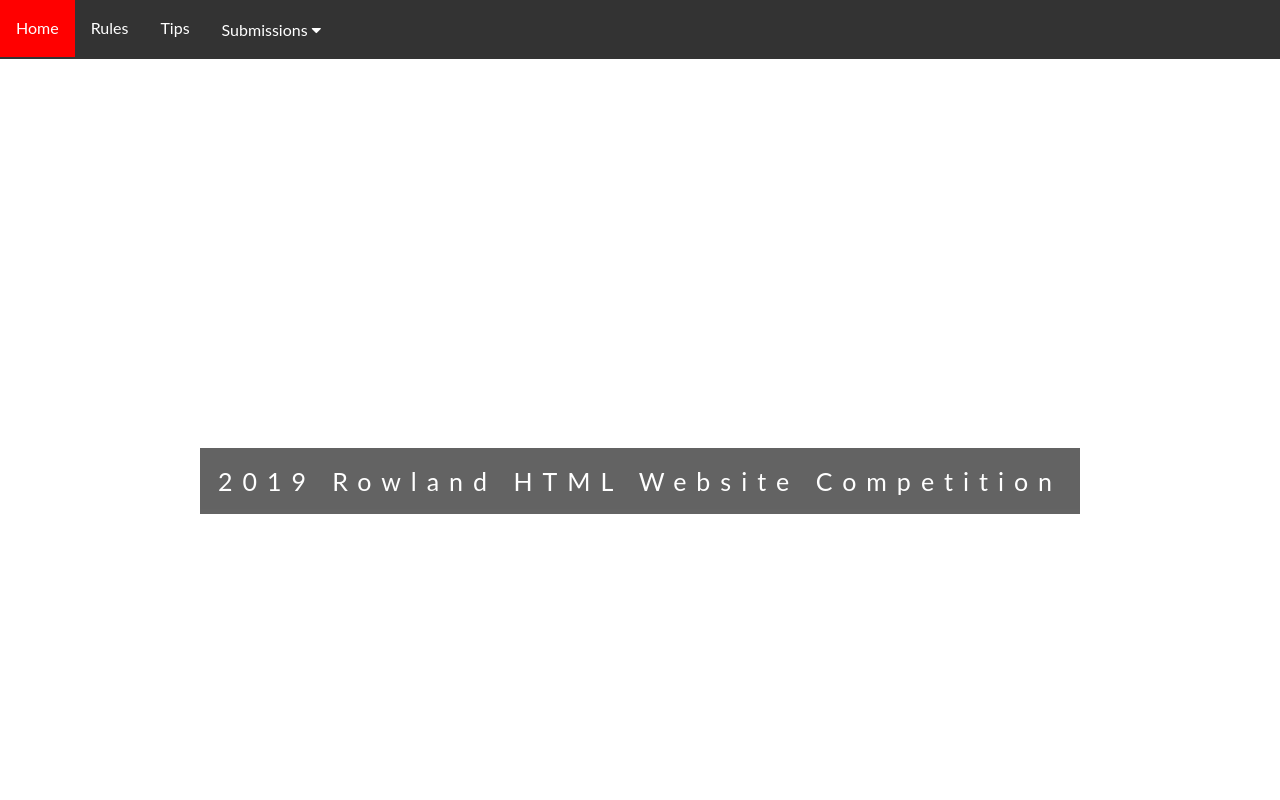
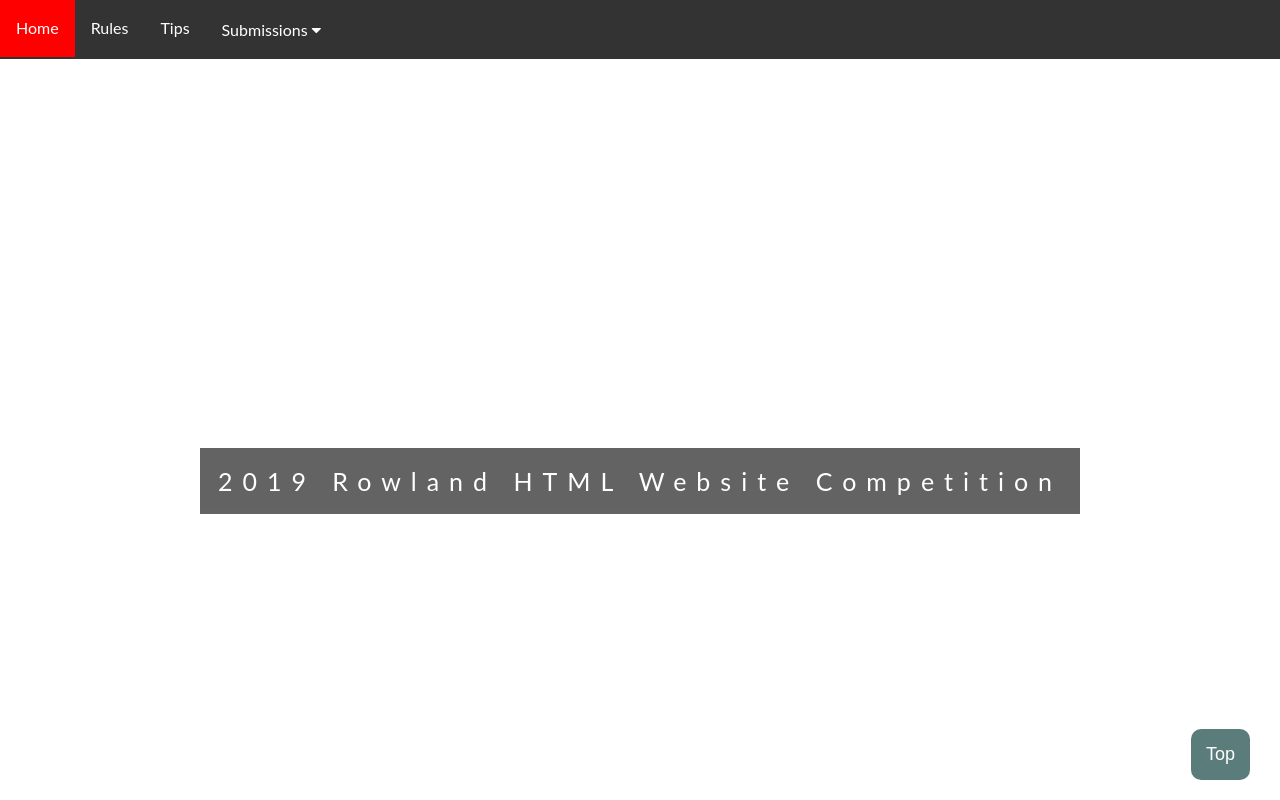
Before and after one commit to mchang6/Website, a plain HTML site: page index.html in a window 1280 px wide. Shown: the top 800 px of the page. Drawn offline with Linux system fonts and the light colour scheme.

Commit message:
Update index.html

```diff
--- a/index.html
+++ b/index.html
@@ -147,7 +147,7 @@
     <span class="border">Good Luck!</span>
     </div>
   </div>
-  <button onclick="topFunction()" id="myBtn" title="Go to top">Top</button>
+  <button onclick="topFunction()" id="myBtn" title="Go to top" style="display: block;">Top</button>
   <script></script>
   </body>
 
```
